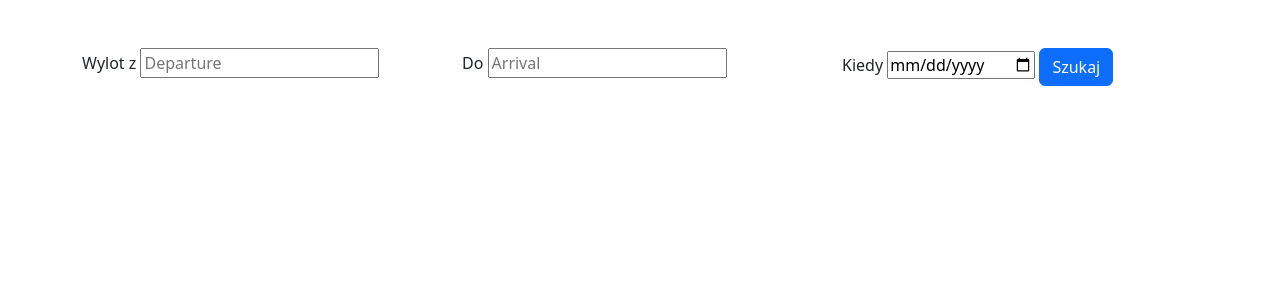
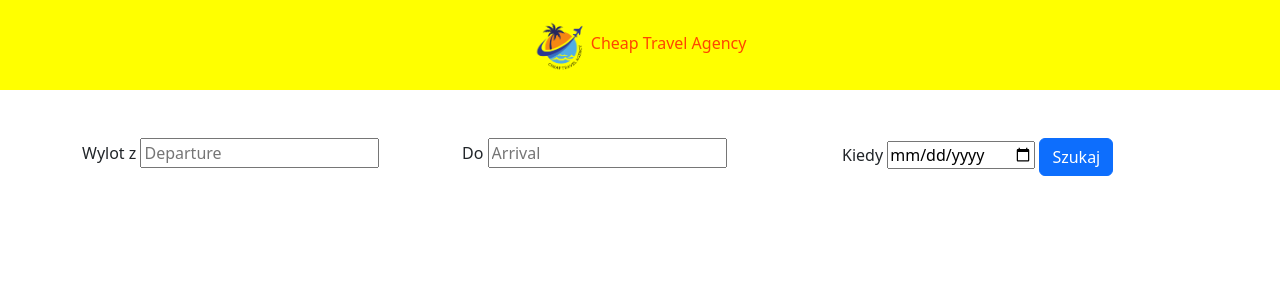
Before and after one commit to WojciechGdansk/Ticket, a Django app: template templates/index.html in a window 1280 px wide. Shown: the top 300 px of the page. Run offline with Django 3.2, Linux system fonts and the light colour scheme; the template is opened without the code that fills it, so the values that code supplies are empty.

Commit message:
header and logo added

```diff
--- a/Tickets/urls.py
+++ b/Tickets/urls.py
@@ -21,7 +21,7 @@ from apps.airports import views
 urlpatterns = [
     path('admin/', admin.site.urls),
     path('airportlist/', views.AirportList.as_view()),
-    path('', views.MainView.as_view()),
+    path('', views.MainView.as_view(), name="main_view"),
     path('airports/<slug:slug>', views.AirportSearch.as_view()),
     path('routes/<slug:slug>', views.RoutesSearch.as_view()),
 
--- a/apps/airports/static/css/style.css
+++ b/apps/airports/static/css/style.css
@@ -4,3 +4,23 @@
     position: absolute;
     background-color: white;
 }
+
+.header {
+  overflow: hidden;
+  background-color: yellow;
+  padding: 20px 10px;
+}
+
+.header-text {
+    color: white;
+    text-align: center;
+}
+
+.a-href-link {
+    color: orangered;
+    text-decoration: none;
+}
+
+.logo {
+    height: 50px;
+}
--- a/apps/airports/static/js/app.js
+++ b/apps/airports/static/js/app.js
@@ -112,12 +112,3 @@ submitButton.addEventListener('click', ()=>{
     }
     }
 )
-// if moush click somewhere on page hide search results
-document.addEventListener('mouseup', function (ele) {
-    if (!departureCity.contains(ele.target)) {
-        departurelist.innerHTML = ''
-    }
-    else if (!arrivalCity.contains(ele.target)) {
-            arrivallist.innerHTML = ''
-    }
-})
--- a/templates/index.html
+++ b/templates/index.html
@@ -13,6 +13,12 @@
     <link href="{% static 'css/style.css' %}" rel="stylesheet">
 </head>
 <body>
+<header class="header">
+    <div class="header-text">
+
+    <a href="{% url 'main_view' %}" class="a-href-link"><img src="{% static 'logo3.png' %}" alt="Cheap travel" class="logo"> Cheap Travel Agency</a>
+    </div>
+</header>
 <div class="container mt-5">
 <div class="row">
     <div id="divfordepartureli" class="col-sm">
```
Also changed, not shown: apps/airports/static/logo.png (added), apps/airports/static/logo2.png (added), apps/airports/static/logo3.png (added).
